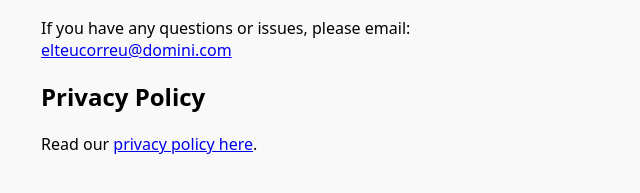
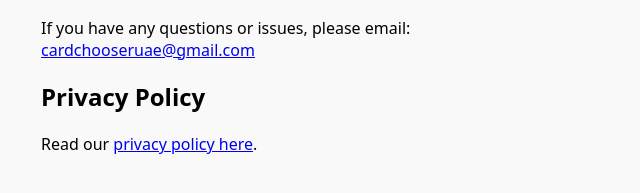
Before and after one commit to emulatronicGIT/emulatronicGIT.github.io, a plain HTML site: page support/index.html in a window 1280 px wide. Shown: the part 453-646 px from the top of the page, 299-939 px from the left. Drawn offline with Linux system fonts and the light colour scheme.

Commit message:
Update index.html

```diff
--- a/support/index.html
+++ b/support/index.html
@@ -32,7 +32,7 @@
     <h2>Contact</h2>
     <p>
       If you have any questions or issues, please email:<br>
-      <a href="mailto:elteucorreu@domini.com">elteucorreu@domini.com</a>
+      <a href="mailto:cardchooseruae@gmail.com">cardchooseruae@gmail.com</a>
     </p>
   </div>
   <div class="privacy">
```
